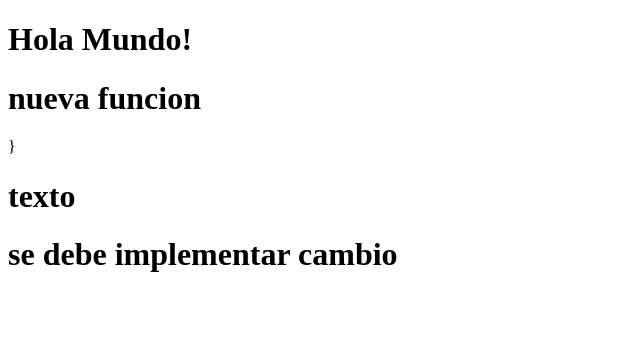
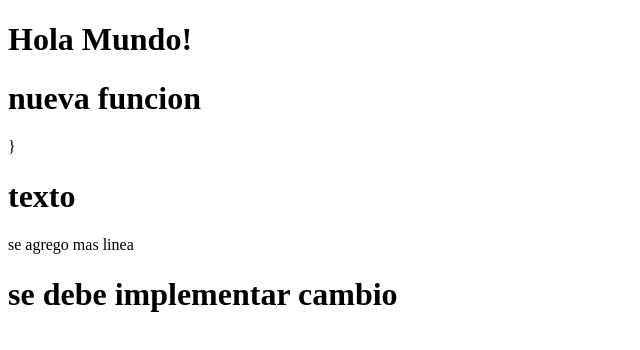
Before and after one commit to hspnet/myrepository, a plain HTML site: page index.html in a window 1280 px wide. Shown: the whole page, without its empty margins (0-640 px from the left). Drawn offline with Linux system fonts and the light colour scheme.

Commit message:
Update index.html

```diff
--- a/index.html
+++ b/index.html
@@ -11,6 +11,8 @@
   <h1>nueva funcion</h1>}
   <h1>texto </h1>
 
+  se agrego mas linea
+
   <h1>se debe implementar cambio</h1>
 </body>
 </html>
```
